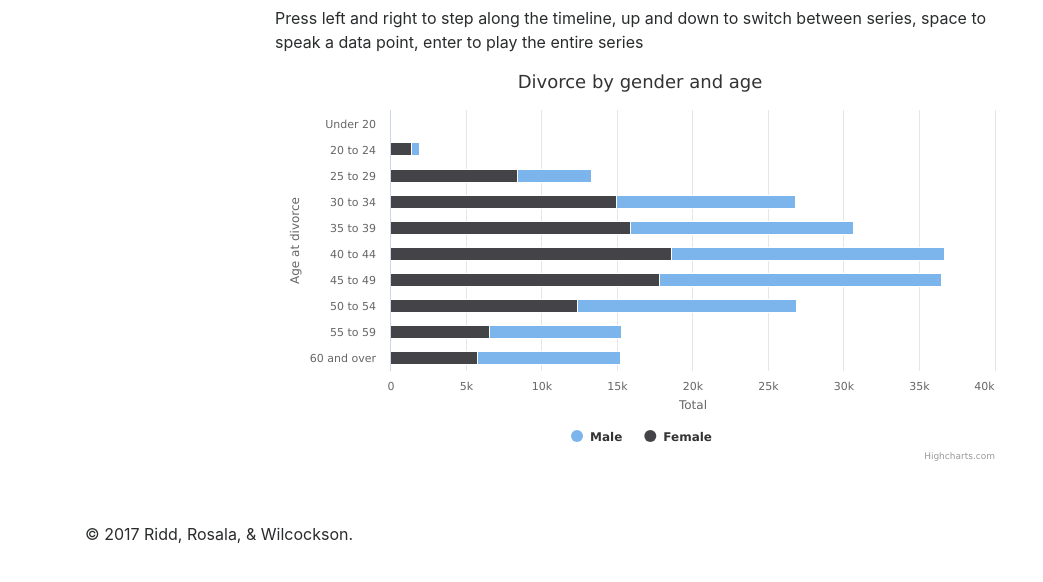
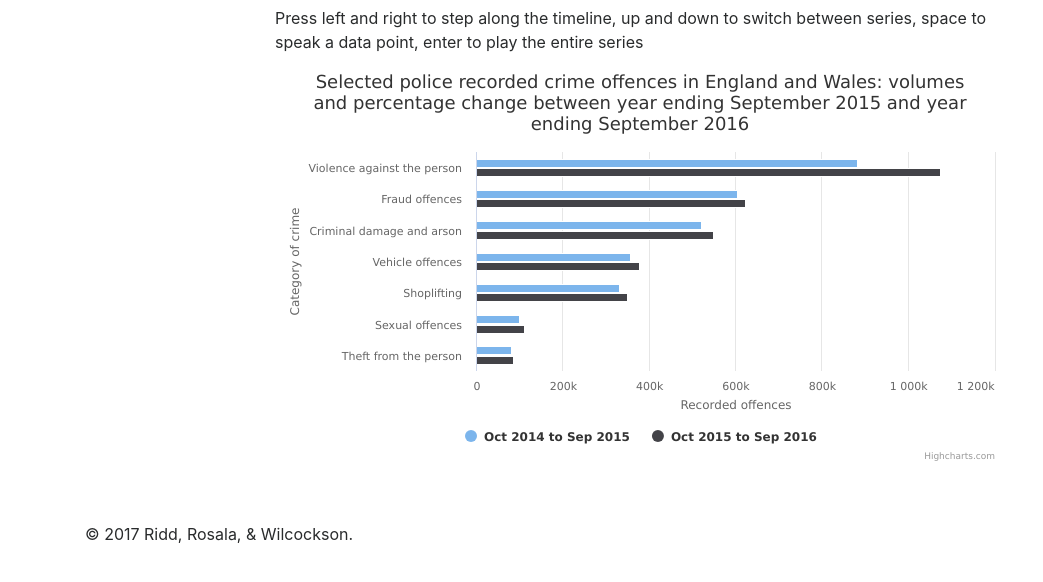
Before and after one commit to thomasridd/audible-barcharts, a plain HTML site: page chart2.html in a window 1280 px wide. Shown: the part 114-696 px from the top of the page, without its empty margins (0-1043 px from the left). Drawn offline with nearby package versions, Linux system fonts and the light colour scheme.

Commit message:
new bargraph

```diff
--- a/chart2.html
+++ b/chart2.html
@@ -82,25 +82,24 @@
 
 <script>
     var data = {
-        title: 'Divorce by gender and age',
-        x_label: 'Age at divorce',
-        y_label: 'Total',
-        categories: ["Under 20", "20 to 24", "25 to 29", "30 to 34","35 to 39","40 to 44","45 to 49","50 to 54","55 to 59","60 and over"],
+        title: 'Selected police recorded crime offences in England and Wales: volumes and percentage change between year ending September 2015 and year ending September 2016',
+        x_label: 'Category of crime',
+        y_label: 'Recorded offences',
+        categories: ["Violence against the person", "Fraud offences", "Criminal damage and arson", "Vehicle offences", "Shoplifting", "Sexual offences", "Theft from the person"],
         series:  [{
-            name: 'Male',
-            data: [3, 531, 4907, 11824,  14764,  18089,  18718,  14497,  8788, 9443]
+            name: 'Oct 2014 to Sep 2015',
+            data: [882921,604248,520327,356394,331560,99615,80110]
         },{
-            name: 'Female',
-            data: [19,1394,8430,14979,15890,18593,17795,12395,6543,5783]
+            name: 'Oct 2015 to Sep 2016',
+            data: [1075511,622731,548674,376670,349296,112021,85095]
         }]
     }
     var settings = {
         tempo: 480
     }
 
-    $(document).ready(setupAudibleStackedBarChart(data, settings));
+    $(document).ready(setupAudibleBarChart(data, settings));
 </script>
-
 
 <footer>
     <div class="container">
--- a/js/audiblechart.js
+++ b/js/audiblechart.js
@@ -407,7 +407,7 @@ function setupAudibleChart(data, settings) {
     var chart = drawAudibleTimeseries(data);
     tempo = settings.tempo;
 
-    playSeries(chart, 0);
+    playDescription(chart);
 }
 
 function playDescription(chart) {
@@ -415,9 +415,10 @@ function playDescription(chart) {
     var title = chart.title.textStr;
     var xaxis = chart.xAxis[0].axisTitle.textStr;
     var yaxis = chart.yAxis[0].axisTitle.textStr;
-    var start = chart.yAxis[0].categories[0];
 
-    var str = 'You are in a line graph. Title: ' + title + ', x-axis: ' + xaxis + '; y-axis: ' + yaxis + '.\n';
+    var start = chart.xAxis[0].categories[0];
+
+    var str = 'You are in a bar graph. Title: ' + title + ', x-axis: ' + xaxis + '; y-axis: ' + yaxis + '.\n';
     str = str + 'Bars go horizontally.\n';
     str = str + 'Starting at ' + start + '.\n';
     str = str + 'Press up and down to switch between bars. \n';
```
